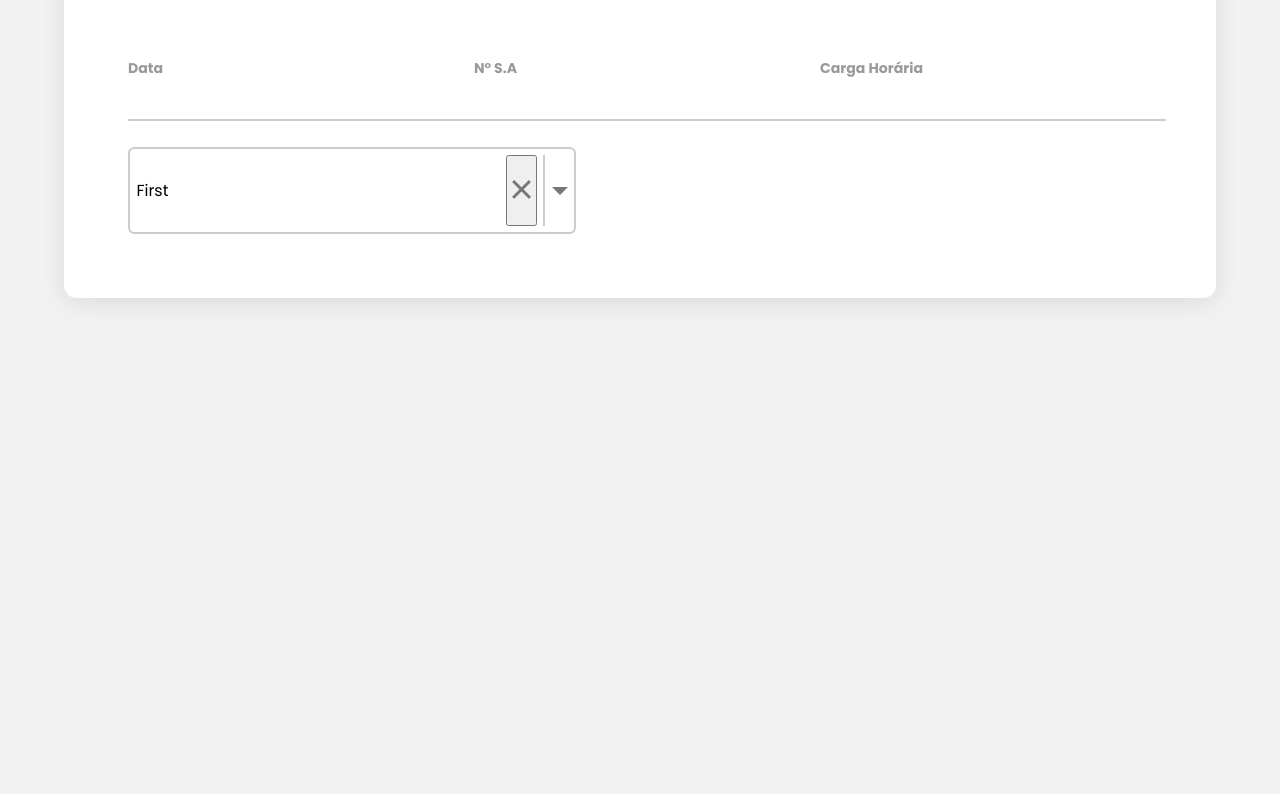
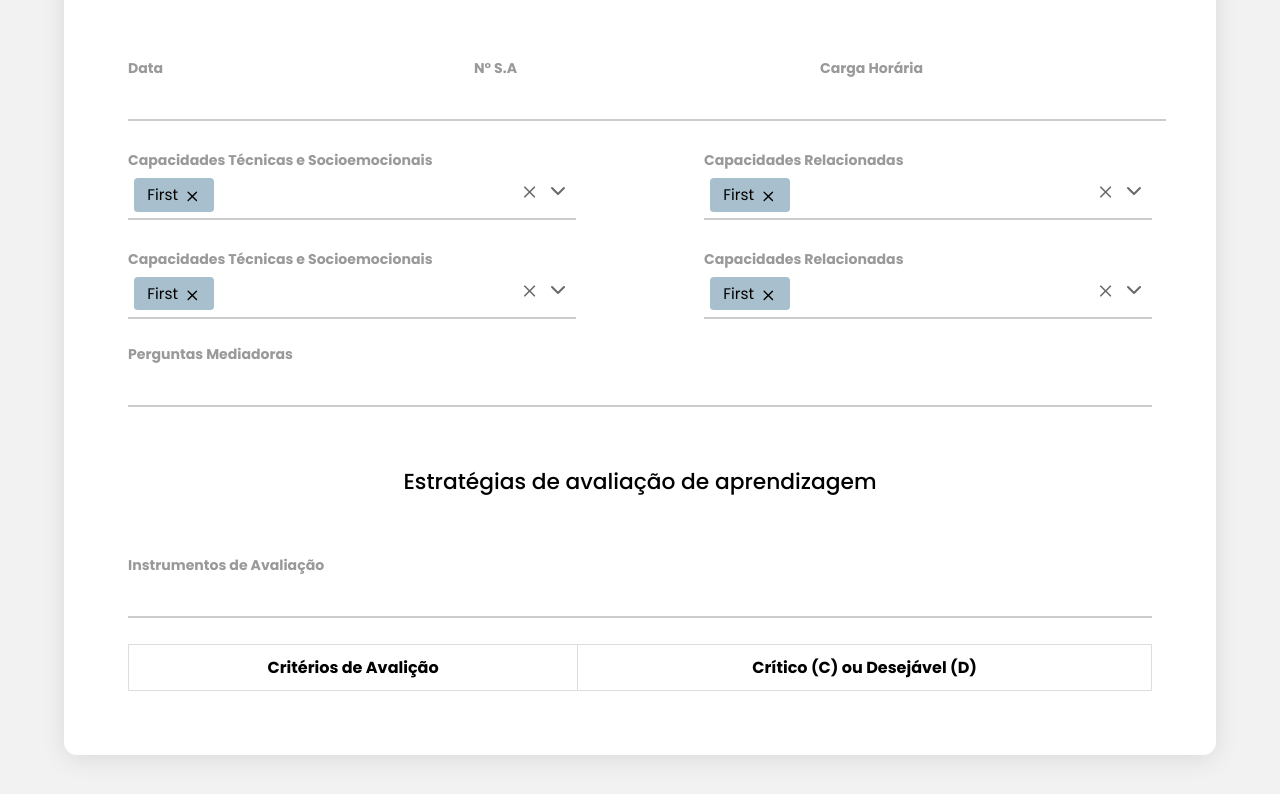
Before and after one commit to larissacoelho21/PlanneEdu-FrontEnd, a React (Vite) app in the folder PlanneEdu_Front/: page /addplans in a window 1280 px wide. Shown: the part 1153-1947 px from the top of the page. Before the commit the page ends 1490 px from the top, so only its background shows below. Built offline with nearby package versions, Linux system fonts and the light colour scheme.

Commit message:
Finalização do componente multiselect e continuação da construção da página referente a criação de plano de ensino.

```diff
--- a/PlanneEdu_Front/src/Components/Multiselect/Multiselect.module.css
+++ b/PlanneEdu_Front/src/Components/Multiselect/Multiselect.module.css
@@ -2,48 +2,49 @@
   position: relative;
   width: 35vw;
   min-height: 1.5vw;
-  border: 0.2vw solid rgb(0, 0, 0, 0.2);
+  border: none;
+  border-bottom: 0.2vw solid #00000033;
   display: flex;
   align-items: center;
+  padding: 0.5vw;
   gap: 0.5vw;
-  padding: 0.5vw;
-  border-radius: 0.5vw;
-  outline: none;
 }
 
 .container:focus {
-  border-color: red;
+  border-color: #074973;
 }
 
 .value {
   /* O item vai crescer para ocupar o espaço disponível no contêiner flexível */
   flex-grow: 1;
+  display: flex;
+  gap: .6vw;
+  flex-wrap: wrap;
 }
 
-.clear-btn {
-  padding: 0;
+.clear-btn{
+  border: none;
+  background: none;
   cursor: pointer;
-  color: #777;
-  font-size: 3.5vw;
-  font-weight: 300;
+  color: #696969;
 }
 
-.clear-btn:focus,
-.clear-btn:hover {
-  color: #333;
+.clear-btn svg{
+  width: 1.5vw;
 }
 
-.divider {
-  background: rgb(0, 0, 0, 0.2);
-  /* alinhando ele mesmo na "direção esticada" */
-  align-self: stretch;
-  width: 0.16vw;
+.clear-btn svg:focus,
+.clear-btn svg:hover {
+  color: #000;
 }
 
-.caret {
-  translate: 0 25%;
-  border: 0.7vw solid transparent;
-  border-top: 0.7vw #777 solid;
+.caret{
+  cursor: pointer;
+  color: #696969;
+}
+
+.caret:hover{
+  color: #000;
 }
 
 .options {
@@ -54,12 +55,12 @@
   display: none;
   max-height: 15vw;
   overflow-y: auto;
-  border: 0.2vw solid rgb(0, 0, 0, 0.2);
+  border: rgb(0,0,0, .4) .2vw solid;
   border-radius: 0.5vw;
   width: 100%;
   left: 0;
+  background: #FFF;
   top: calc(100% + 0.5vw);
-  background: #f2f2f2;
   z-index: 100;
 }
 
@@ -70,13 +71,56 @@
 .option {
   padding: 0.7vw 1vw;
   cursor: pointer;
+  display: flex;
+  align-items: center;
+  gap: 1.5vw;
 }
 
 .option.selected {
-  background: hsl(200, 100%, 70%);
+  background: rgb(7,73,115, .4);
 }
 
 .option.highlighted {
-  background: hsl(200, 100%, 50%);
-  color: #fff;
+  transition: .25s ease-in-out;
+  background: rgb(7,73,115, .2);
 }
+
+.option-badge{
+  border: none;
+  border-radius: .3vw;
+  background: rgb(7,73,115, .35);
+  padding: .1vw 1vw;
+  cursor: pointer;
+  font-size: 1.2vw;
+  font-weight: 400;
+  display: flex;
+  justify-content: center;
+  align-items: center;
+  gap: .5vw;
+}
+
+.option-badge svg{
+  width: 1.3vw;
+  height: 1.3vw;
+  vertical-align: middle;
+}
+
+span .remove-btn{
+  font-size: 1.6vw;
+  font-weight: 300;
+}
+
+.options::-webkit-scrollbar {
+  width: .65vw;
+}
+
+.options::-webkit-scrollbar-track {
+  background: #dcdcdc;
+  border: .7px #b1b1b1;
+}
+
+.options::-webkit-scrollbar-thumb {
+  background-color: #07678D;
+  border-radius: 20px;
+  border: .5px solid #075a7b;
+}
--- a/PlanneEdu_Front/src/Components/Multiselect/Multiselect.tsx
+++ b/PlanneEdu_Front/src/Components/Multiselect/Multiselect.tsx
@@ -1,49 +1,106 @@
-import { useEffect, useState } from "react";
+/* importações de hooks, css e icons */
+import { useEffect, useRef, useState } from "react";
 import styles from "./Multiselect.module.css";
+import { ChevronDown } from "lucide-react";
+import { X } from 'lucide-react';
 
-type SelectOption = {
+/* definindo a estrutura dos objetos, todos terão uma label (texto exibido) e um value (valor associado) */
+export type SelectOption = {
   label: string;
-  /* pode receber qualquer tipo de dado */
-  value: any;
+  value: string | number;
 };
 
+/* utilizado para definir as propriedades que o componente recebe */
 type SelectProps = {
-  /* lista das opções de seleção */
+  multiple: true;
+  value: SelectOption[];
+  onChange: (value: SelectOption[]) => void;
   options: SelectOption[];
-  /* opção selecionada - '?', não é necessário passar um valor */
-  value?: SelectOption;
-  /* habilidade de mudar a seleção, possível não selecionar nada */
-  onChange: (value: SelectOption | undefined) => void;
 };
 
 export function Multiselect({ value, onChange, options }: SelectProps) {
   const [isOpen, setIsOpen] = useState(false);
   const [highlightedIndex, setHighlightedIndex] = useState(0);
+  const containerRef = useRef<HTMLDivElement>(null);
 
   function clearOptions() {
-    onChange(undefined);
+    onChange([]);
   }
 
   function selectOption(option: SelectOption) {
-    if (option !== value) onChange(option);
+    if (value.includes(option)) {
+      onChange(value.filter((o) => o !== option));
+    } else {
+      onChange([...value, option]);
+    }
   }
 
   function isOptionSelected(option: SelectOption) {
-    return option === value;
+    return value.includes(option);
   }
 
   useEffect(() => {
     if (isOpen) setHighlightedIndex(0);
   }, [isOpen]);
 
+  useEffect(() => {
+    const handler = (e: KeyboardEvent) => {
+      if (e.target !== containerRef.current) return;
+
+      switch (e.code) {
+        case "Space":
+        case "Enter":
+          setIsOpen((prev) => !prev);
+          if (isOpen) selectOption(options[highlightedIndex]);
+          break;
+        case "ArrowUp":
+        case "ArrowDown":
+          if (!isOpen) {
+            setIsOpen(true);
+            break;
+          }
+          const newValue = highlightedIndex + (e.code === "ArrowDown" ? 1 : -1);
+          if (newValue >= 0 && newValue < options.length) {
+            setHighlightedIndex(newValue);
+          }
+          break;
+        case "Escape":
+          setIsOpen(false);
+          break;
+        default:
+          break;
+      }
+    };
+
+    containerRef.current?.addEventListener("keydown", handler);
+
+    return () => {
+      containerRef.current?.removeEventListener("keydown", handler);
+    };
+  }, [isOpen, highlightedIndex, options]);
+
   return (
     <div
+      ref={containerRef}
       onBlur={() => setIsOpen(false)}
       onClick={() => setIsOpen((prev) => !prev)}
       tabIndex={0}
       className={styles.container}
     >
-      <span className={styles.value}>{value?.label}</span>
+      <span className={styles.value}>
+        {value.map((v) => (
+          <button
+            key={v.value}
+            onClick={(e) => {
+              e.stopPropagation();
+              selectOption(v);
+            }}
+            className={styles["option-badge"]}
+          >
+            {v.label} <span className={styles["remove-btn"]}><X /></span>
+          </button>
+        ))}
+      </span>
       <button
         className={styles["clear-btn"]}
         onClick={(e) => {
@@ -51,10 +108,11 @@ export function Multiselect({ value, onChange, options }: SelectProps) {
           clearOptions();
         }}
       >
-        &times;
+        <X />
       </button>
-      <div className={styles.divider}></div>
-      <div className={styles.caret}></div>
+      <div className={styles.caret}>
+        <ChevronDown className="icon-down" />
+      </div>
       <ul className={`${styles.options} ${isOpen ? styles.show : ""}`}>
         {options.map((option, index) => (
           <li
--- a/PlanneEdu_Front/src/Css/Teacher/AddPlans.css
+++ b/PlanneEdu_Front/src/Css/Teacher/AddPlans.css
@@ -54,3 +54,21 @@
   display: flex;
   justify-content: space-between;
 }
+
+.table-criterios td{
+  border: none;
+  border-bottom: rgba(0, 0, 0, 0.2) .15vw solid;
+}
+
+.table-criterios th{
+  border: none;
+}
+
+tr, td, th{
+  background: #fff;
+}
+
+.table-criterios th{
+  font-size: 1.2vw;
+  color: rgba(0, 0, 0, 0.4);
+}
--- a/PlanneEdu_Front/src/Pages/Teacher/AddPlans.tsx
+++ b/PlanneEdu_Front/src/Pages/Teacher/AddPlans.tsx
@@ -3,7 +3,10 @@ import { SubNavbar } from "../../Components/SubNavbar/SubNavbar";
 import { CodeXml } from "lucide-react";
 import { GraduationCap } from "lucide-react";
 import { BookMarked } from "lucide-react";
-import { Multiselect } from "../../Components/Multiselect/Multiselect";
+import {
+  Multiselect,
+  SelectOption,
+} from "../../Components/Multiselect/Multiselect";
 import { useState } from "react";
 
 const options = [
@@ -15,10 +18,11 @@ const options = [
 ];
 
 export function AddPlans() {
-  /* define uma variável de estado value, que pode ter o mesmo tipo que o primeiro item de options ou ser undefined. */
-  const [value, setValue] = useState<(typeof options)[0] | undefined>(
-    options[0]
-  );
+  const [value, setValue] = useState<SelectOption[]>([options[0]]);
+  const [value2, setValue2] = useState<SelectOption[]>([options[0]]);
+  const [value3, setValue3] = useState<SelectOption[]>([options[0]]);
+  const [value4, setValue4] = useState<SelectOption[]>([options[0]]);
+
   return (
     <main>
       <SubNavbar />
@@ -106,11 +110,68 @@ export function AddPlans() {
           </div>
         </div>
 
-        <Multiselect
-          options={options}
-          value={value}
-          onChange={(o) => setValue(o)}
-        />
+        <div className="row">
+          <div className="captecsocio">
+            <label>Capacidades Técnicas e Socioemocionais</label>
+            <Multiselect
+              options={options}
+              value={value}
+              onChange={(o) => setValue(o)}
+              multiple={true}
+            />
+          </div>
+          <div className="caprelacionadas">
+            <label>Capacidades Relacionadas</label>
+            <Multiselect
+              options={options}
+              value={value2}
+              onChange={(o) => setValue2(o)}
+              multiple={true}
+            />
+          </div>
+        </div>
+
+        <div className="row">
+          <div className="captecsocio">
+            <label>Capacidades Técnicas e Socioemocionais</label>
+            <Multiselect
+              options={options}
+              value={value3}
+              onChange={(o) => setValue3(o)}
+              multiple={true}
+            />
+          </div>
+          <div className="caprelacionadas">
+            <label>Capacidades Relacionadas</label>
+            <Multiselect
+              options={options}
+              value={value4}
+              onChange={(o) => setValue4(o)}
+              multiple={true}
+            />
+          </div>
+        </div>
+
+        <div className="inputt">
+          <label>Perguntas Mediadoras</label>
+          <input type="text" name="pergmedia" id="pergmedia" />
+        </div>
+
+        <h3>Estratégias de avaliação de aprendizagem</h3>
+
+        <div className="inputt">
+          <label>Instrumentos de Avaliação</label>
+          <input type="text" name="inst-avalia" id="inst-avalia" />
+        </div>
+
+        <div className="criterios">
+          <table>
+            <tr>
+              <th>Critérios de Avalição</th>
+              <th>Crítico (C) ou Desejável (D)</th>
+            </tr>
+          </table>
+        </div>
       </div>
     </main>
   );
```
